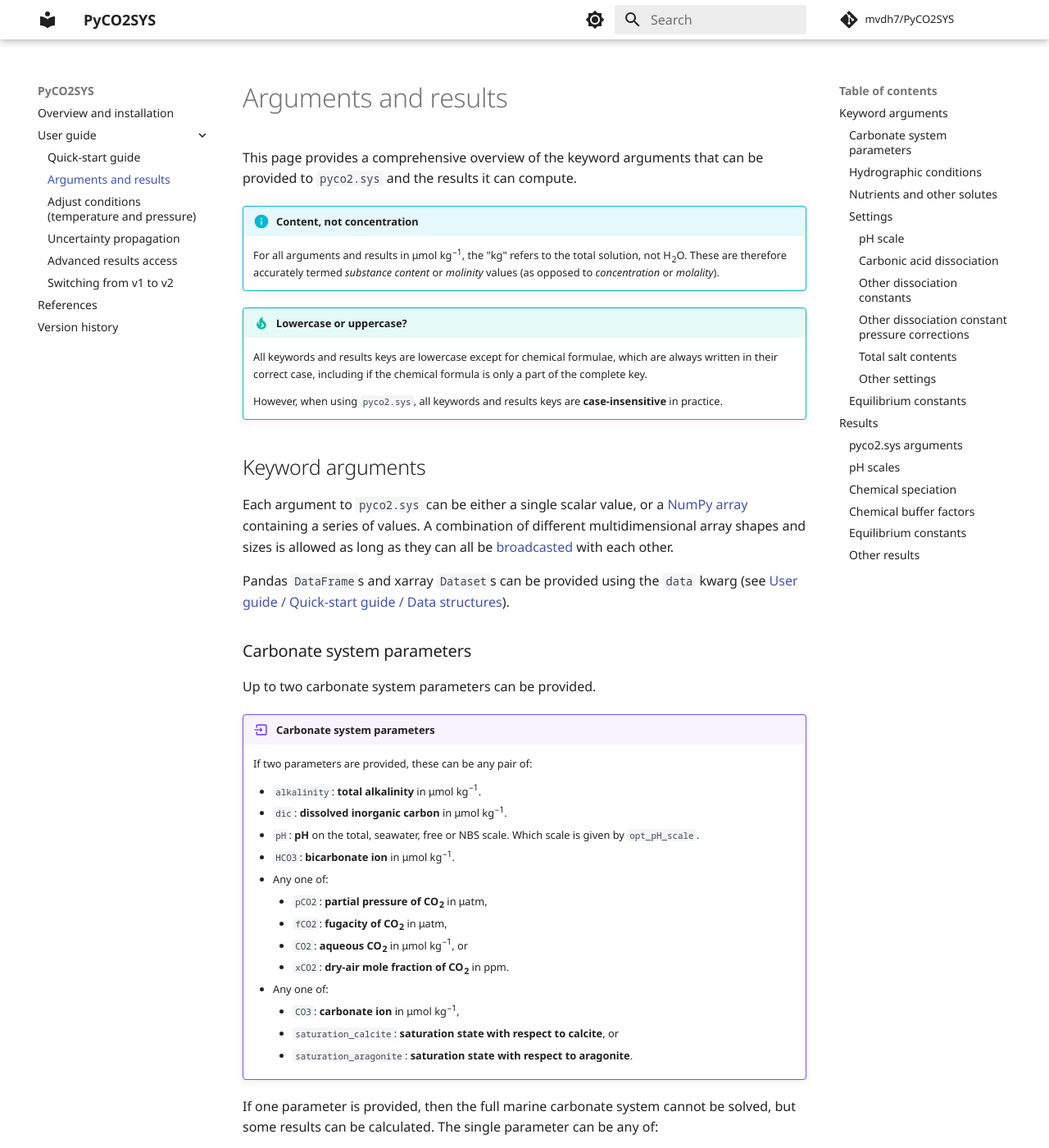
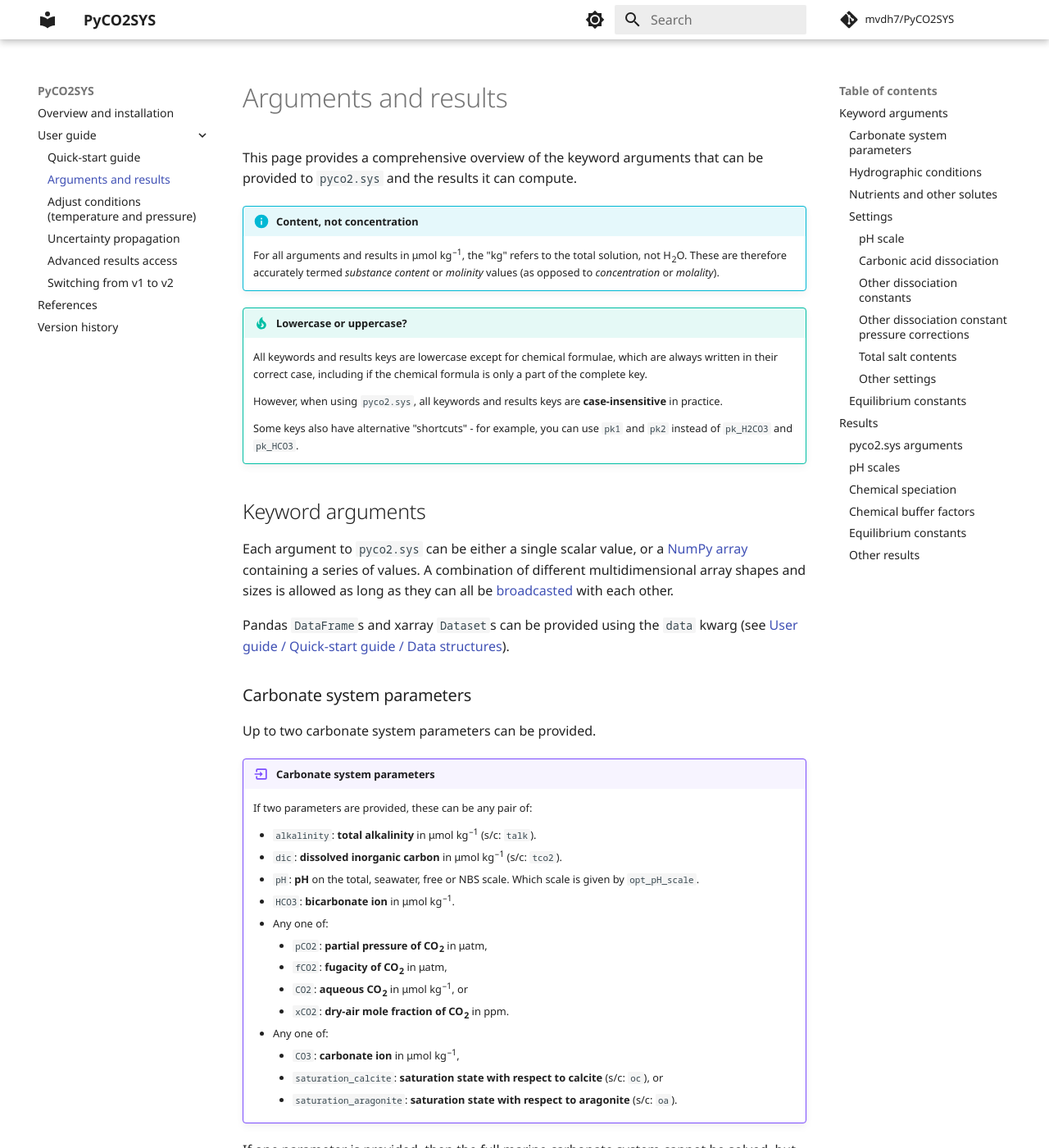
Before and after one commit to mvdh7/PyCO2SYS, an MkDocs documentation site: the page built from docs/detail.md, in a window 1280 px wide and 1400 px high. Shown: the whole window at 82% size. Built offline with MkDocs 1.6.1 and Material for MkDocs 9.7.7, drawn with Linux system fonts in a browser that asks for light colours; comment, search, counter and statistics services are not loaded.

Commit message:
Note shortcuts

```diff
--- a/docs/detail.md
+++ b/docs/detail.md
@@ -9,6 +9,8 @@ This page provides a comprehensive overview of the keyword arguments that can be
     All keywords and results keys are lowercase except for chemical formulae, which are always written in their correct case, including if the chemical formula is only a part of the complete key.
 
     However, when using `pyco2.sys`, all keywords and results keys are **case-insensitive** in practice.
+
+    Some keys also have alternative "shortcuts" - for example, you can use `pk1` and `pk2` instead of `pk_H2CO3` and `pk_HCO3`.
 
 ## Keyword arguments
 
@@ -24,8 +26,8 @@ Up to two carbonate system parameters can be provided.
 
     If two parameters are provided, these can be any pair of:
 
-    * `alkalinity`: **total alkalinity** in μmol&nbsp;kg<sup>–1</sup>.
-    * `dic`: **dissolved inorganic carbon** in μmol&nbsp;kg<sup>–1</sup>.
+    * `alkalinity`: **total alkalinity** in μmol&nbsp;kg<sup>–1</sup> (s/c: `talk`).
+    * `dic`: **dissolved inorganic carbon** in μmol&nbsp;kg<sup>–1</sup> (s/c: `tco2`).
     * `pH`: **pH** on the total, seawater, free or NBS scale.  Which scale is given by `opt_pH_scale`.
     * `HCO3`: **bicarbonate ion** in μmol&nbsp;kg<sup>–1</sup>.
     * Any one of:
@@ -35,8 +37,8 @@ Up to two carbonate system parameters can be provided.
         * `xCO2`: **dry-air mole fraction of CO<sub>2</sub>** in ppm.
     * Any one of:
         * `CO3`: **carbonate ion** in μmol&nbsp;kg<sup>–1</sup>,
-        * `saturation_calcite`: **saturation state with respect to calcite**, or
-        * `saturation_aragonite`: **saturation state with respect to aragonite**.
+        * `saturation_calcite`: **saturation state with respect to calcite** (s/c: `oc`), or
+        * `saturation_aragonite`: **saturation state with respect to aragonite** (s/c: `oa`).
 
 If one parameter is provided, then the full marine carbonate system cannot be solved, but some results can be calculated.  The single parameter can be any of:
 
```
